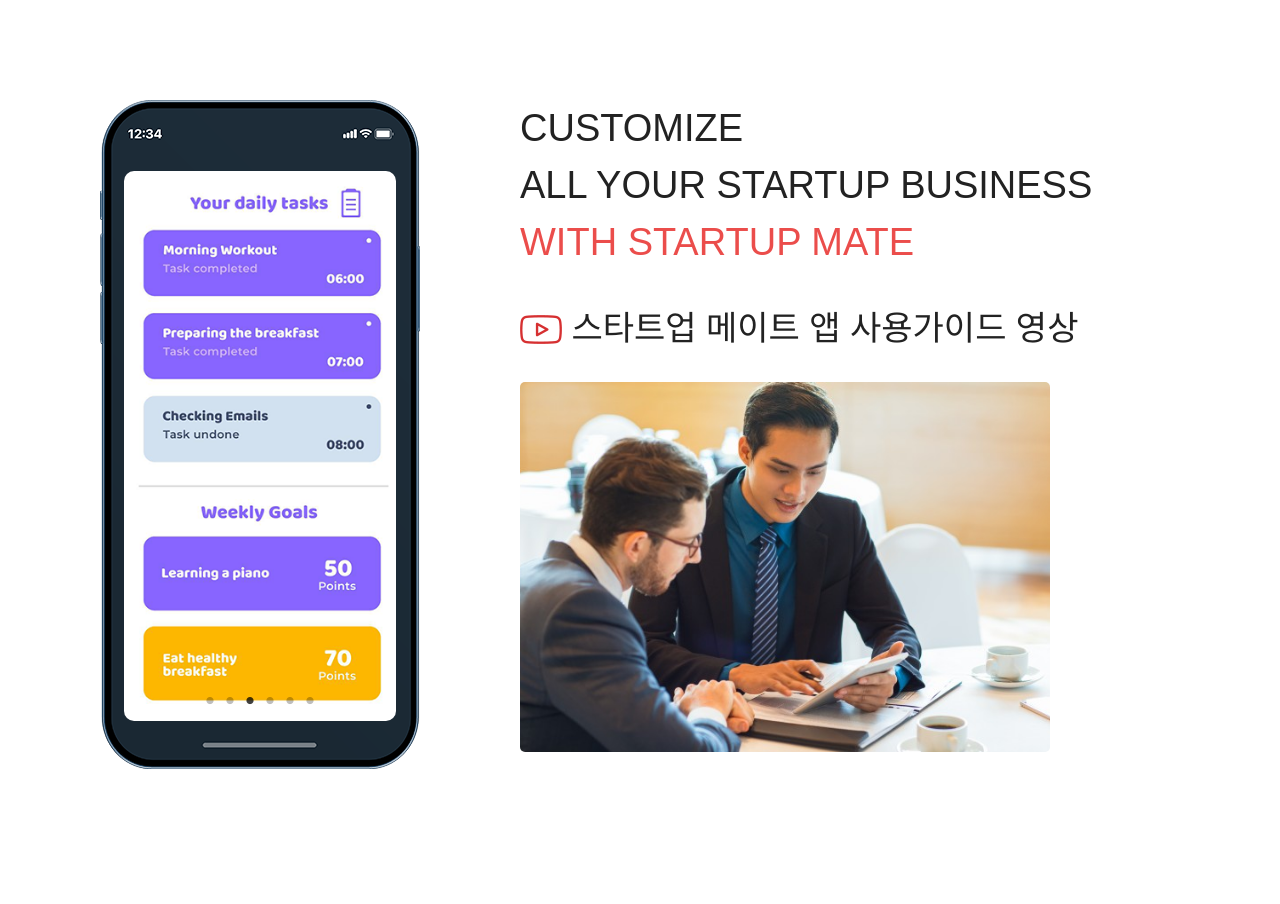
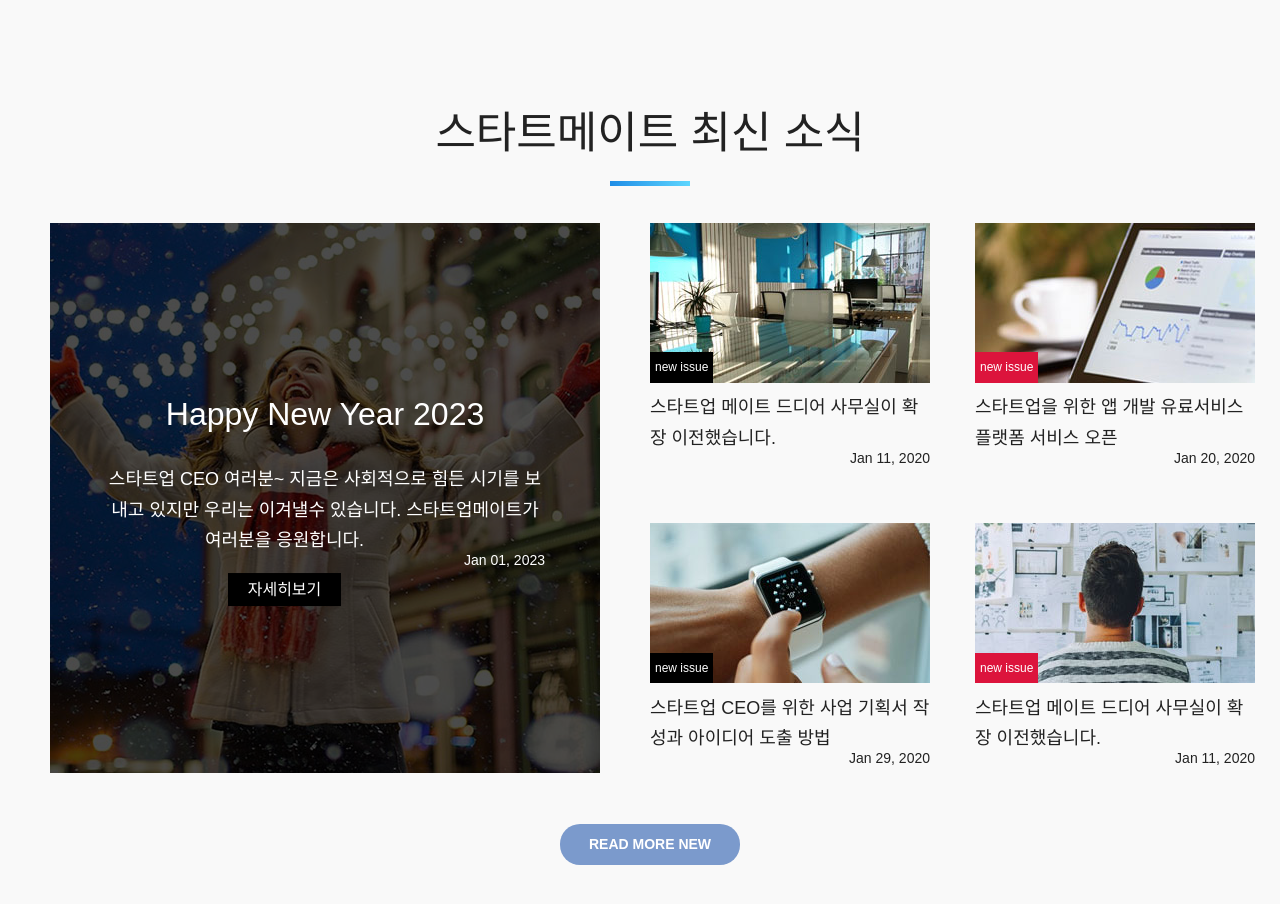
Before and after one commit to joy-soom/responsive-site, a plain HTML site: page index.html in a window 1280 px wide. Before the commit the page ends 879 px from the top, so only its background shows below. Drawn offline with nearby package versions, Linux system fonts and the light colour scheme; some icons are missing; files whose address does not match are found by name; a web font is replaced by a local one.

Commit message:
design : news섹션 (hover적용 및 css 상세)구현

```diff
--- a/custom.js
+++ b/custom.js
@@ -41,8 +41,10 @@ $(function () {
   // video modal
   $(".open-modal").click(function () {
     $(".video-modal").fadeIn();
+    $("body").addClass("active");
   });
   $(".close-modal").click(function () {
     $(".video-modal").fadeOut();
+    $("body").removeClass("active");
   });
 });
--- a/index.html
+++ b/index.html
@@ -498,7 +498,80 @@
         </div>
       </section>
       <!-- section : news -->
-      <section class="news"></section>
+      <section class="news">
+        <div class="news-inner">
+          <div class="headline-share">
+            <h1>스타트메이트 최신 소식</h1>
+          </div>
+          <div class="news-content">
+            <div class="news-left">
+              <div
+                class="news-big"
+                onclick="window.open('http://www.ssglandersstore.co.kr/','_blank')"
+              >
+                <img src="images/news-thum-big.jpg" />
+                <div class="news-headline">
+                  <h2>Happy New Year 2023</h2>
+                  <p>
+                    스타트업 CEO 여러분~ 지금은 사회적으로 힘든 시기를 보내고
+                    있지만 우리는 이겨낼수 있습니다. 스타트업메이트가 여러분을
+                    응원합니다.
+                    <small class="date">Jan 01, 2023</small>
+                  </p>
+                  <a href="#none" class="btn-view"> 자세히보기</a>
+                </div>
+              </div>
+            </div>
+            <div class="news-right">
+              <div class="news-items">
+                <div class="news-thum">
+                  <div class="news-photo">
+                    <img src="images/news-thum-small-01.jpg" />
+                    <span class="badge new">new issue</span>
+                  </div>
+                  <p>
+                    스타트업 메이트 드디어 사무실이 확장 이전했습니다.
+                    <small class="date"> Jan 11, 2020</small>
+                  </p>
+                </div>
+                <div class="news-thum">
+                  <div class="news-photo">
+                    <img src="images/news-thum-small-02.jpg" />
+                    <span class="badge hot">new issue</span>
+                  </div>
+                  <p>
+                    스타트업을 위한 앱 개발 유료서비스 플랫폼 서비스 오픈
+                    <small class="date"> Jan 20, 2020</small>
+                  </p>
+                </div>
+              </div>
+              <div class="news-items">
+                <div class="news-thum">
+                  <div class="news-photo">
+                    <img src="images/news-thum-small-03.jpg" />
+                    <span class="badge new">new issue</span>
+                  </div>
+                  <p>
+                    스타트업 CEO를 위한 사업 기획서 작성과 아이디어 도출 방법
+                    <small class="date"> Jan 29, 2020</small>
+                  </p>
+                </div>
+                <div class="news-thum">
+                  <div class="news-photo">
+                    <img src="images/news-thum-small-04.jpg" />
+                    <span class="badge hot">new issue</span>
+                  </div>
+                  <p>
+                    스타트업 메이트 드디어 사무실이 확장 이전했습니다.
+                    <small class="date"> Jan 11, 2020</small>
+                  </p>
+                </div>
+              </div>
+            </div>
+          </div>
+          <a href="#none" class="btn-readmore">READ MORE NEW</a>
+        </div>
+      </section>
       <!-- section : footer -->
       <footer></footer>
     </div>
--- a/style.css
+++ b/style.css
@@ -45,12 +45,12 @@ header {
 .focus {
   display: none;
 }
-/* .guide {
+.guide {
+  display: none;
+}
+/* .news {
   display: none;
 } */
-.news {
-  display: none;
-}
 footer {
   display: none;
 }
@@ -91,6 +91,9 @@ body {
   color: #222;
 }
 
+body.active {
+  overflow: hidden;
+}
 section {
   padding: 100px 0;
 }
@@ -644,8 +647,7 @@ h1.slogan {
 }
 
 /*#################################3 Section : guide #####################################*/
-.guide {
-}
+
 .guide-inner {
   width: 1300px;
   margin: auto;
@@ -724,6 +726,132 @@ h1.slogan {
 
 /*#################################3 Section : news ######################################*/
 
+.news {
+  background-color: #f9f9f9;
+}
+.news-inner {
+  width: 1300px;
+  margin: auto;
+}
+.news-content {
+  overflow: hidden;
+}
+.news-content > div {
+  float: left;
+  width: 50%;
+}
+
+.news-big {
+  width: 550px;
+  height: 550px;
+  position: relative;
+  margin: auto;
+  cursor: pointer;
+}
+.news-big:before {
+  content: "";
+  position: absolute;
+  width: 100%;
+  height: 100%;
+  top: 0;
+  left: 0;
+  background-color: rgba(0, 0, 0, 0.7);
+  transition: 0.5s;
+}
+.news-big:hover:before {
+  background-color: rgba(0, 0, 0, 0.4);
+}
+.news-big img {
+  width: inherit;
+  height: inherit;
+  object-fit: cover;
+}
+.news-headline {
+  position: absolute;
+  top: 50%;
+  left: 50%;
+  transform: translate(-50%, -50%);
+  color: #fff;
+  text-align: center;
+  width: 80%;
+}
+.news-headline h2 {
+  font-size: 32px;
+}
+
+.date {
+  display: block;
+  font-size: 14px;
+  margin-top: 20px;
+  float: right;
+}
+.btn-view {
+  background-color: #000;
+  color: white;
+  font-size: 16px;
+  padding: 8px 20px;
+}
+.news-items {
+  margin-bottom: 50px;
+}
+
+.news-items > div {
+  display: inline-block;
+}
+.news-thum {
+  width: 280px;
+  cursor: pointer;
+}
+.news-thum:first-child {
+  margin-right: 40px;
+}
+.news-thum:hover img {
+  transform: scale(1.1);
+}
+.news-photo {
+  display: inline-block;
+  position: relative;
+  overflow: hidden;
+}
+.news-thum p {
+  margin-top: 0;
+}
+.news-thum .date {
+  float: right;
+}
+.news-photo img {
+  display: block;
+  transition: 0.5s;
+}
+.badge {
+  position: absolute;
+
+  color: white;
+  left: 0;
+  bottom: 0;
+  font-size: 12px;
+  padding: 0 5px;
+}
+.badge.new {
+  background-color: #000;
+}
+.badge.hot {
+  background-color: crimson;
+}
+.btn-readmore {
+  color: white;
+  text-transform: uppercase;
+  background-color: #7b9acc;
+  font-size: 14px;
+  display: block;
+  width: 180px;
+  text-align: center;
+  padding: 5px;
+  border-radius: 20px;
+  font-weight: bold;
+  margin: auto;
+}
+
 /* video modal */
 .video-modal {
   background-color: #000;
```
